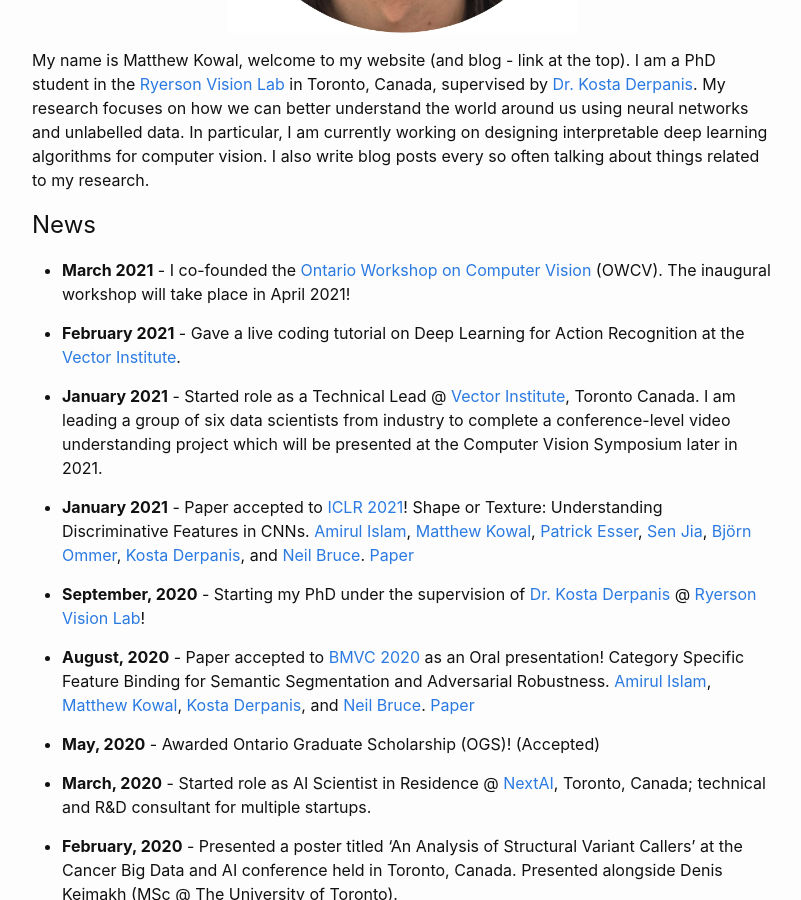
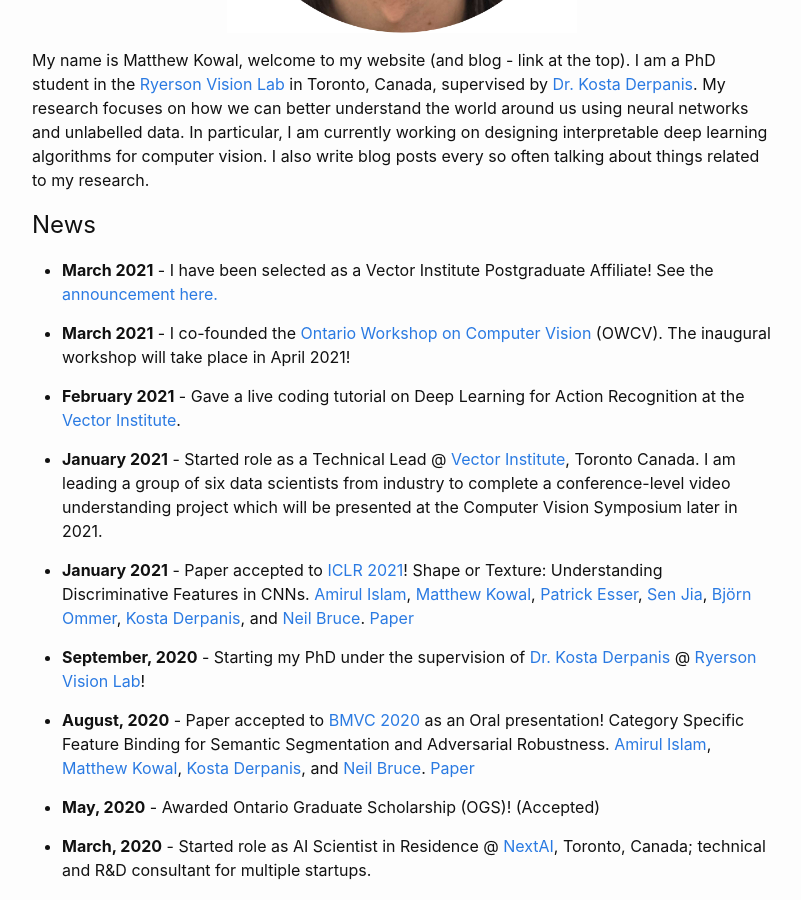
Before and after one commit to MKowal2/MKowal4.github.io, a Jekyll site: the page built from index.md, in a window 1280 px wide and 900 px high, scrolled down 411 px. Shown: the whole window, without its empty margins (238-1039 px from the left). Built offline with Jekyll 4.4.1, drawn with Linux system fonts in a browser that asks for light colours.

Commit message:
Update index.md

```diff
--- a/index.md
+++ b/index.md
@@ -19,6 +19,8 @@ My name is Matthew Kowal, welcome to my website (and blog - link at the top). I
 
 ## News
 
+* **March 2021** - I have been selected as a Vector Institute Postgraduate Affiliate! See the [announcement here.](https://vectorinstitute.ai/2021/03/31/vector-welcomes-new-researchers-to-postgraduate-affiliate-program/)
+
 * **March 2021** - I co-founded the [Ontario Workshop on Computer Vision](https://owcv2021.github.io/) (OWCV). The inaugural workshop will take place in April 2021!
 
 * **February 2021** - Gave a live coding tutorial on Deep Learning for Action Recognition at the [Vector Institute](https://vectorinstitute.ai/).
```
